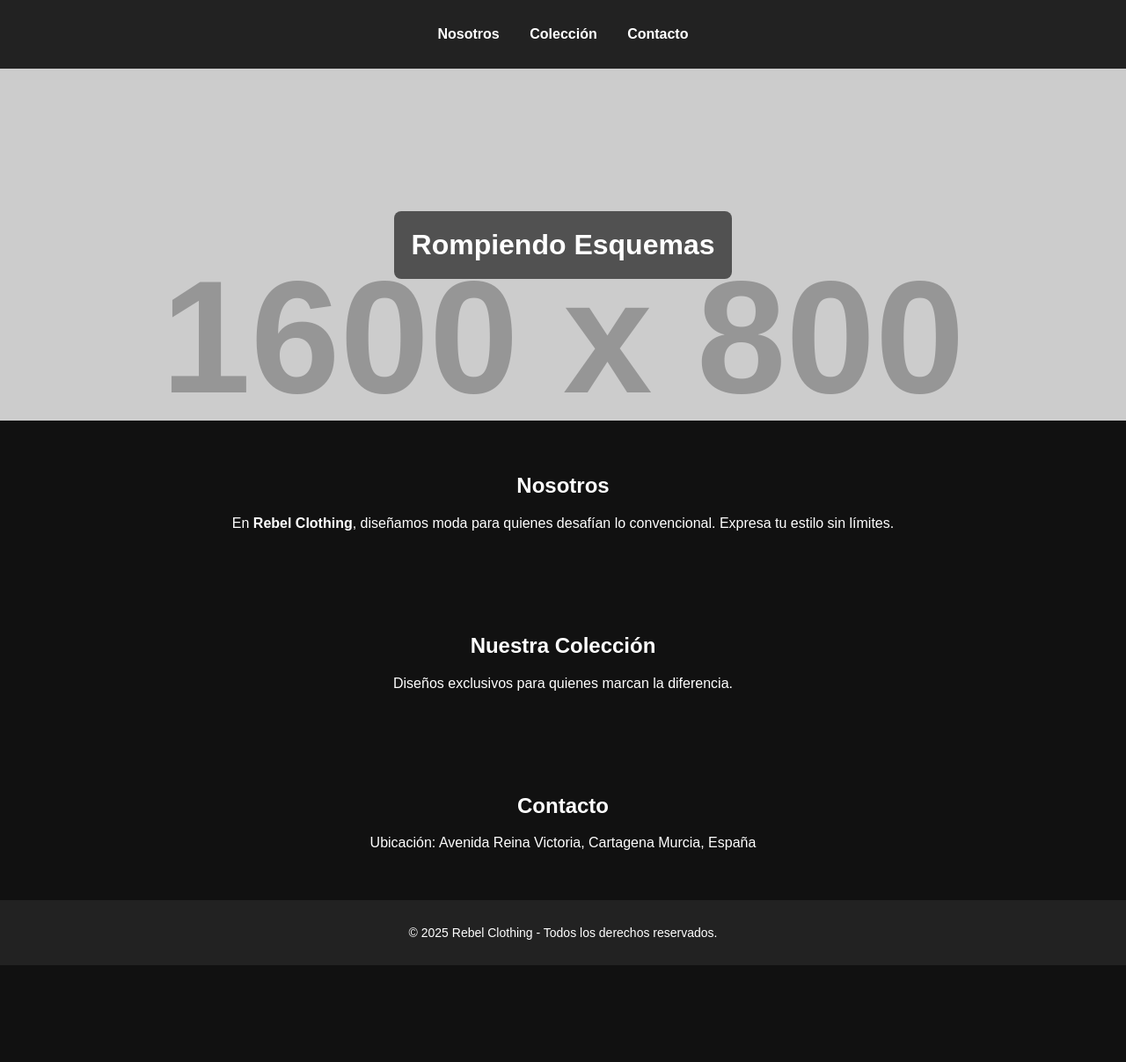
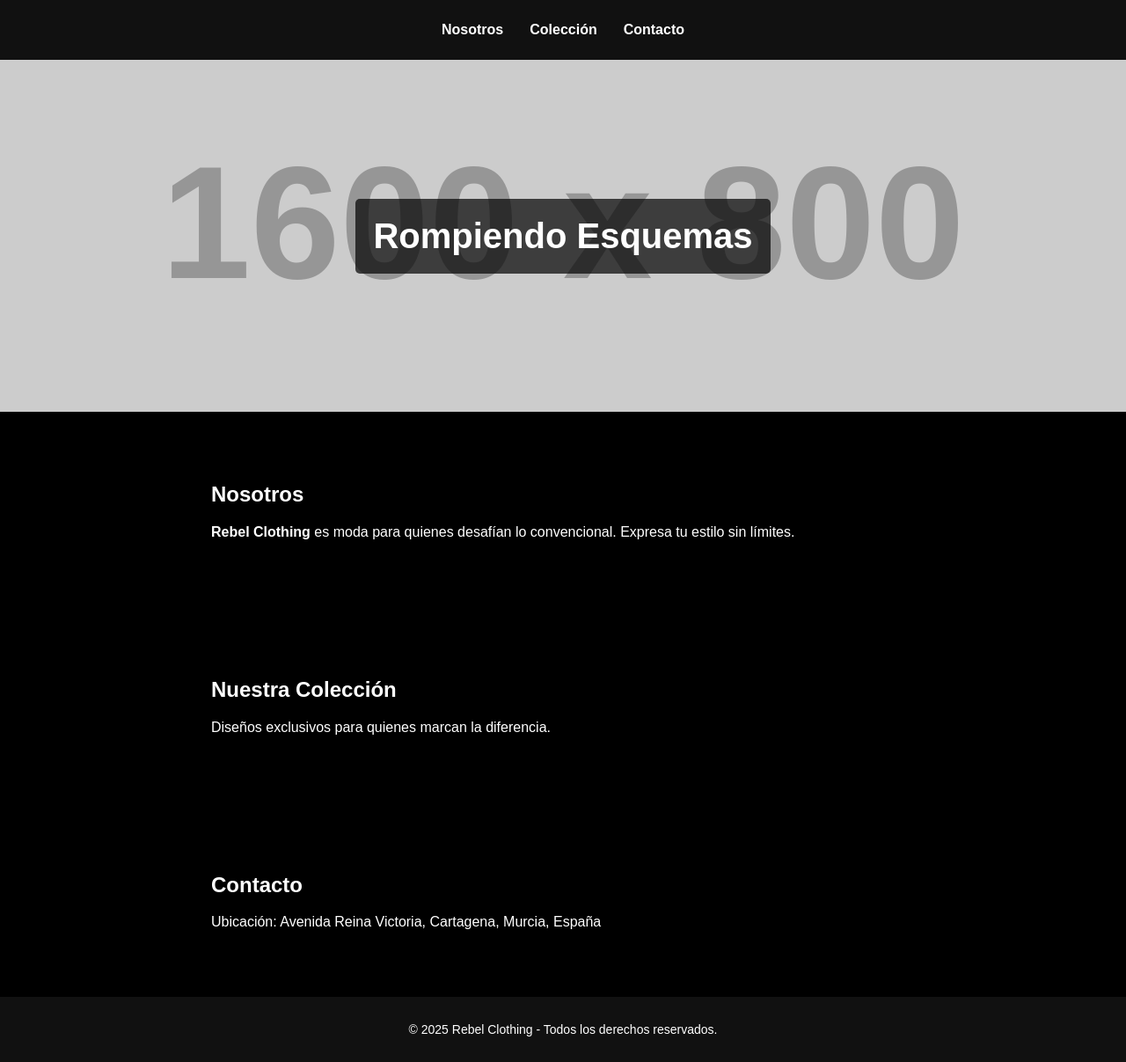
Before and after one commit to Rocacolaa/Rocacolaa, a plain HTML site: page web/WEB.html in a window 1280 px wide. Shown: the whole page at 88% size. Before the commit the page ends 1097 px from the top, so only its background shows below. Drawn offline with Linux system fonts and the light colour scheme; placeholder pictures from the web are drawn by us.

Commit message:
Update WEB.html

```diff
--- a/web/WEB.html
+++ b/web/WEB.html
@@ -6,43 +6,51 @@
     <title>Rebel Clothing - Rompiendo Esquemas</title>
     <style>
         body {
-            font-family: Arial, sans-serif;
-            background-color: #111;
+            font-family: 'Arial', sans-serif;
+            background-color: #000;
             color: #fff;
+            margin: 0;
+            padding: 0;
             text-align: center;
-            margin: 0;
         }
         .navbar {
-            background-color: #222;
+            display: flex;
+            justify-content: center;
+            background-color: #111;
             padding: 15px;
+        }
+        .navbar a {
+            color: #fff;
+            text-decoration: none;
+            padding: 10px 15px;
+            font-weight: bold;
+            transition: 0.3s;
+        }
+        .navbar a:hover {
+            color: #aaa;
+        }
+        .hero {
+            background: url('https://via.placeholder.com/1600x800') no-repeat center center/cover;
+            height: 400px;
+            display: flex;
+            align-items: center;
+            justify-content: center;
             text-align: center;
         }
-        .navbar a {
-            color: white;
-            text-decoration: none;
-            padding: 10px;
-            margin: 5px;
-            font-weight: bold;
-            display: inline-block;
-        }
-        .hero {
-            background-image: url('https://via.placeholder.com/1600x800');
-            background-size: cover;
-            height: 400px;
-            display: flex;
-            justify-content: center;
-            align-items: center;
-        }
         .hero h1 {
-            background: rgba(0, 0, 0, 0.6);
+            font-size: 2.5rem;
+            background: rgba(0, 0, 0, 0.7);
             padding: 20px;
-            border-radius: 8px;
+            border-radius: 5px;
         }
         .section {
-            padding: 40px 20px;
+            padding: 60px 20px;
+            max-width: 800px;
+            margin: auto;
+            text-align: left;
         }
         .footer {
-            background-color: #222;
+            background-color: #111;
             padding: 15px;
             font-size: 14px;
         }
@@ -51,39 +59,39 @@
 <body>
 
 <!-- Navbar -->
-<div class="navbar">
+<nav class="navbar">
     <a href="#about">Nosotros</a>
     <a href="#collection">Colección</a>
     <a href="#contact">Contacto</a>
-</div>
+</nav>
 
 <!-- Hero -->
-<div class="hero">
+<header class="hero">
     <h1>Rompiendo Esquemas</h1>
-</div>
+</header>
 
 <!-- About Section -->
-<div class="section" id="about">
+<section class="section" id="about">
     <h2>Nosotros</h2>
-    <p>En <strong>Rebel Clothing</strong>, diseñamos moda para quienes desafían lo convencional. Expresa tu estilo sin límites.</p>
-</div>
+    <p><strong>Rebel Clothing</strong> es moda para quienes desafían lo convencional. Expresa tu estilo sin límites.</p>
+</section>
 
 <!-- Collection Section -->
-<div class="section" id="collection">
+<section class="section" id="collection">
     <h2>Nuestra Colección</h2>
     <p>Diseños exclusivos para quienes marcan la diferencia.</p>
-</div>
+</section>
 
 <!-- Contact Section -->
-<div class="section" id="contact">
+<section class="section" id="contact">
     <h2>Contacto</h2>
-    <p>Ubicación: Avenida Reina Victoria, Cartagena Murcia, España</p>
-</div>
+    <p>Ubicación: Avenida Reina Victoria, Cartagena, Murcia, España</p>
+</section>
 
 <!-- Footer -->
-<div class="footer">
+<footer class="footer">
     <p>© 2025 Rebel Clothing - Todos los derechos reservados.</p>
-</div>
+</footer>
 
 </body>
 </html>
```
